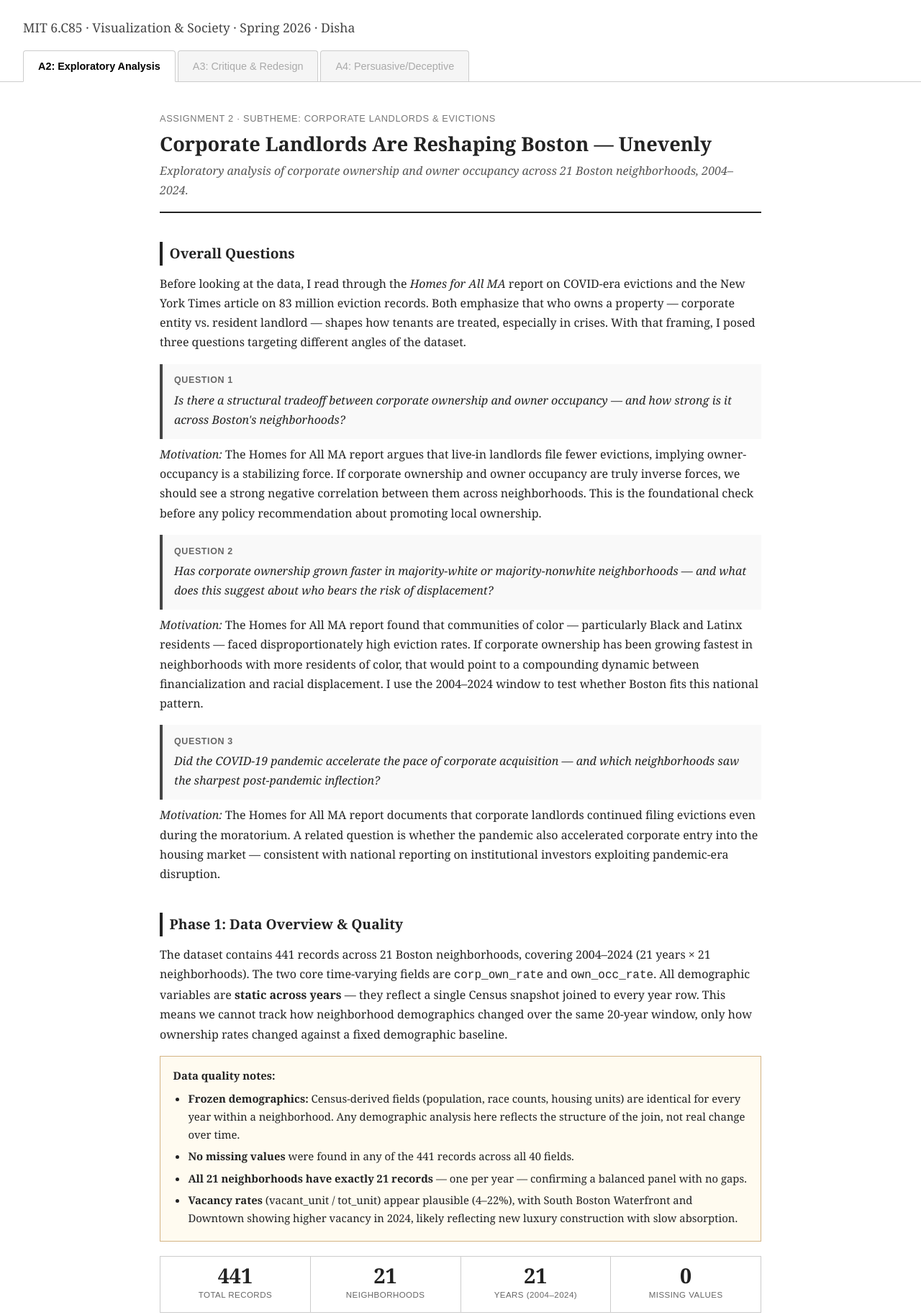
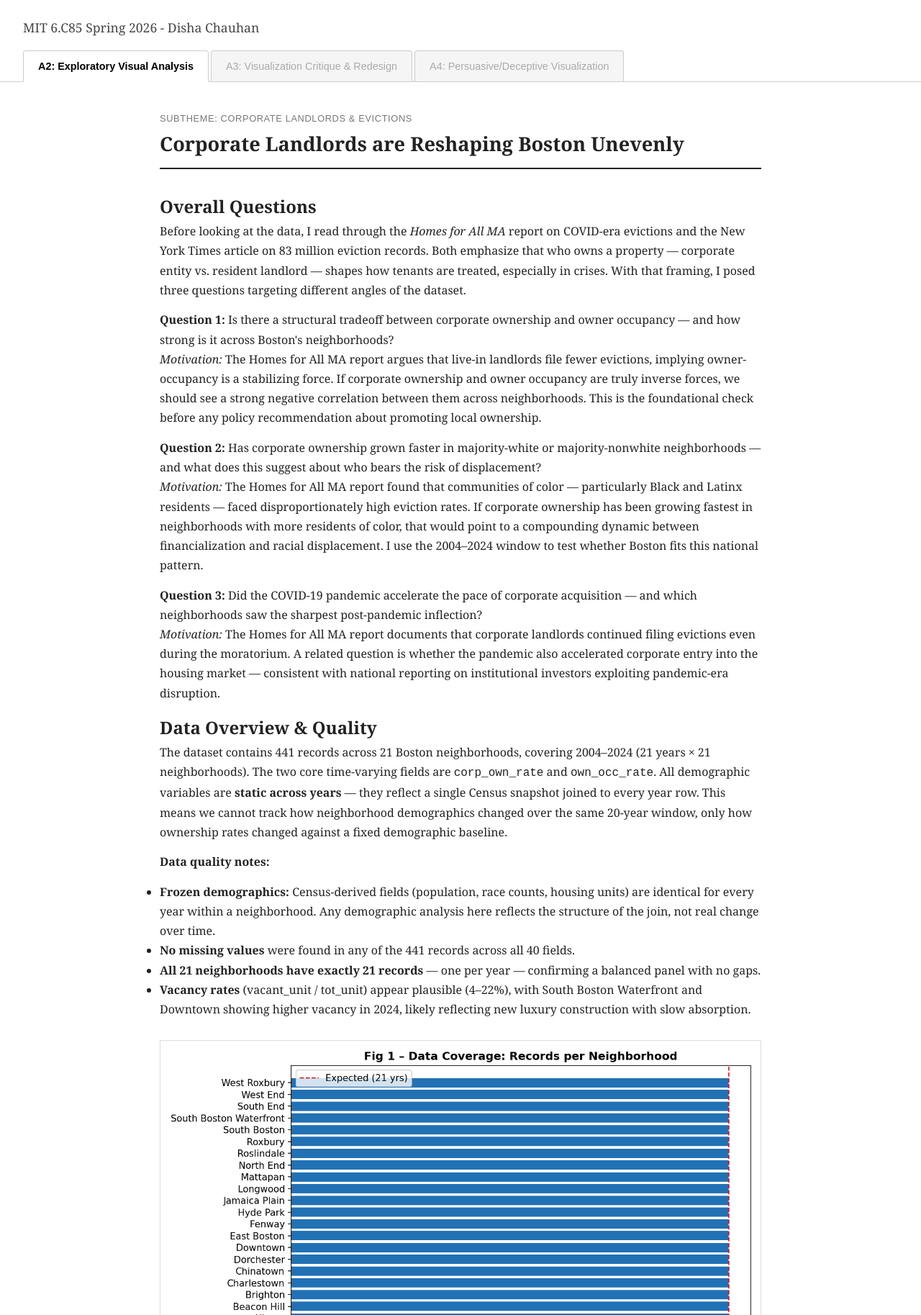
Before and after one commit to disha-cha/disha-cha.github.io, a plain HTML site: page index.html in a window 1280 px wide. Shown: the top 1827 px of the page at 72% size. Drawn offline with Linux system fonts and the light colour scheme.

Commit message:
Update index.html

```diff
--- a/index.html
+++ b/index.html
@@ -212,51 +212,51 @@
 <body>
 
 <div class="site-header">
-  <h1>MIT 6.C85 · Visualization &amp; Society · Spring 2026 · Disha</h1>
+  <h1>MIT 6.C85 Spring 2026 - Disha Chauhan</h1>
   <nav class="tabs">
-    <a href="../index.html" class="active">A2: Exploratory Analysis</a>
-    <a class="disabled">A3: Critique &amp; Redesign</a>
-    <a class="disabled">A4: Persuasive/Deceptive</a>
+    <a href="../index.html" class="active">A2: Exploratory Visual Analysis</a>
+    <a class="disabled">A3: Visualization Critique &amp; Redesign</a>
+    <a class="disabled">A4: Persuasive/Deceptive Visualization</a>
   </nav>
 </div>
 
 <main>
 
   <div class="page-title">
-    <div class="label">Assignment 2 · Subtheme: Corporate Landlords &amp; Evictions</div>
-    <h2>Corporate Landlords Are Reshaping Boston — Unevenly</h2>
-    <div class="subtitle">Exploratory analysis of corporate ownership and owner occupancy across 21 Boston neighborhoods, 2004–2024.</div>
+    <div class="label">Subtheme: Corporate Landlords &amp; Evictions</div>
+    <h2>Corporate Landlords are Reshaping Boston Unevenly</h2>
+
   </div>
 
   <!-- ── OVERALL QUESTIONS ── -->
-  <h3>Overall Questions</h3>
+  <h2>Overall Questions</h2>
 
   <p>Before looking at the data, I read through the <em>Homes for All MA</em> report on COVID-era evictions and the New York Times article on 83 million eviction records. Both emphasize that who owns a property — corporate entity vs. resident landlord — shapes how tenants are treated, especially in crises. With that framing, I posed three questions targeting different angles of the dataset.</p>
 
-  <div class="question">
-    <strong>Question 1</strong>
+  <div>
+    <strong>Question 1:</strong>
     Is there a structural tradeoff between corporate ownership and owner occupancy — and how strong is it across Boston's neighborhoods?
   </div>
   <p><em>Motivation:</em> The Homes for All MA report argues that live-in landlords file fewer evictions, implying owner-occupancy is a stabilizing force. If corporate ownership and owner occupancy are truly inverse forces, we should see a strong negative correlation between them across neighborhoods. This is the foundational check before any policy recommendation about promoting local ownership.</p>
 
-  <div class="question">
-    <strong>Question 2</strong>
+  <div>
+    <strong>Question 2:</strong>
     Has corporate ownership grown faster in majority-white or majority-nonwhite neighborhoods — and what does this suggest about who bears the risk of displacement?
   </div>
   <p><em>Motivation:</em> The Homes for All MA report found that communities of color — particularly Black and Latinx residents — faced disproportionately high eviction rates. If corporate ownership has been growing fastest in neighborhoods with more residents of color, that would point to a compounding dynamic between financialization and racial displacement. I use the 2004–2024 window to test whether Boston fits this national pattern.</p>
 
-  <div class="question">
-    <strong>Question 3</strong>
+  <div>
+    <strong>Question 3:</strong>
     Did the COVID-19 pandemic accelerate the pace of corporate acquisition — and which neighborhoods saw the sharpest post-pandemic inflection?
   </div>
   <p><em>Motivation:</em> The Homes for All MA report documents that corporate landlords continued filing evictions even during the moratorium. A related question is whether the pandemic also accelerated corporate entry into the housing market — consistent with national reporting on institutional investors exploiting pandemic-era disruption.</p>
 
   <!-- ── PHASE 1 ── -->
-  <h3>Phase 1: Data Overview &amp; Quality</h3>
+  <h2>Data Overview &amp; Quality</h2>
 
   <p>The dataset contains 441 records across 21 Boston neighborhoods, covering 2004–2024 (21 years × 21 neighborhoods). The two core time-varying fields are <code>corp_own_rate</code> and <code>own_occ_rate</code>. All demographic variables are <strong>static across years</strong> — they reflect a single Census snapshot joined to every year row. This means we cannot track how neighborhood demographics changed over the same 20-year window, only how ownership rates changed against a fixed demographic baseline.</p>
 
-  <div class="dq-box">
+  <div>
     <p><strong>Data quality notes:</strong></p>
     <ul>
       <li><strong>Frozen demographics:</strong> Census-derived fields (population, race counts, housing units) are identical for every year within a neighborhood. Any demographic analysis here reflects the structure of the join, not real change over time.</li>
@@ -266,12 +266,7 @@
     </ul>
   </div>
 
-  <div class="stats">
-    <div class="stat"><div class="num">441</div><div class="lbl">Total records</div></div>
-    <div class="stat"><div class="num">21</div><div class="lbl">Neighborhoods</div></div>
-    <div class="stat"><div class="num">21</div><div class="lbl">Years (2004–2024)</div></div>
-    <div class="stat"><div class="num">0</div><div class="lbl">Missing values</div></div>
-  </div>
+
 
   <figure>
     <img src="figs/fig1_coverage.png" alt="Data coverage: records per neighborhood">
@@ -306,7 +301,7 @@
   </figure>
 
   <!-- ── Q1 ── -->
-  <h3>Question 1: The Structural Tradeoff Between Corporate &amp; Owner Occupancy</h3>
+  <h2>Question 1: The Structural Tradeoff Between Corporate &amp; Owner Occupancy</h2>
 
   <p>The central premise of housing stability research is that corporate landlords and owner-occupants represent opposite ends of the landlord spectrum. I tested whether this tradeoff appears structurally across Boston's neighborhoods.</p>
 
@@ -327,7 +322,7 @@
   </figure>
 
   <!-- ── Q2 ── -->
-  <h3>Question 2: Who Bears the Burden of Corporate Expansion?</h3>
+  <h2>Question 2: Who Bears the Burden of Corporate Expansion?</h2>
 
   <p>Having established the structural tradeoff, the next question is whether corporate expansion has been spatially equitable — or whether it has concentrated in neighborhoods where residents of color are most present.</p>
 
@@ -356,7 +351,7 @@
   </figure>
 
   <!-- ── Q3 ── -->
-  <h3>Question 3: Did COVID-19 Accelerate Corporate Acquisition?</h3>
+  <h2>Question 3: Did COVID-19 Accelerate Corporate Acquisition?</h2>
 
   <p>To test whether COVID accelerated corporate entry, I fit linear trends to each neighborhood's corporate ownership rate separately for the pre-COVID (2004–2019) and post-COVID (2020–2024) periods and compared the slopes.</p>
 
@@ -385,8 +380,8 @@
   </figure>
 
   <!-- ── SUMMARY ── -->
-  <div class="summary">
-    <h3>Summary</h3>
+  <div "="">
+    <h2>Summary</h2>
     <p><strong>Three core findings emerge from this analysis.</strong> First, corporate ownership and owner occupancy are in near-perfect structural opposition: the cross-neighborhood correlation has grown from −0.80 in 2004 to −0.94 in 2023, confirming the mechanistic premise behind policies that promote local ownership as a tenant-stability strategy.</p>
     <p>Second, the geography of corporate expansion does not simply track racial composition. The neighborhoods with the largest absolute corporate growth over 2004–2024 — South Boston Waterfront, Fenway, Charlestown — skew whiter and are in active gentrification. The most non-white neighborhoods (Roxbury, Mattapan, Hyde Park) have seen corporate ownership roughly triple but from lower baselines. East Boston is the most important exception: a majority-Latinx neighborhood with rapid corporate acquisition, making it a high-displacement-risk case to watch.</p>
     <p>Third, COVID-19 was a universal accelerant. Without exception, every neighborhood saw a higher rate of corporate acquisition in 2020–2024 than in any comparable pre-pandemic window. The window for policy intervention — before corporate ownership reaches levels that structurally foreclose owner-occupancy — appears to be narrowing rapidly, especially in mid-range neighborhoods like East Boston, Brighton, and Jamaica Plain.</p>
@@ -396,4 +391,5 @@
 </main>
 
 
+
 </body></html>
```
